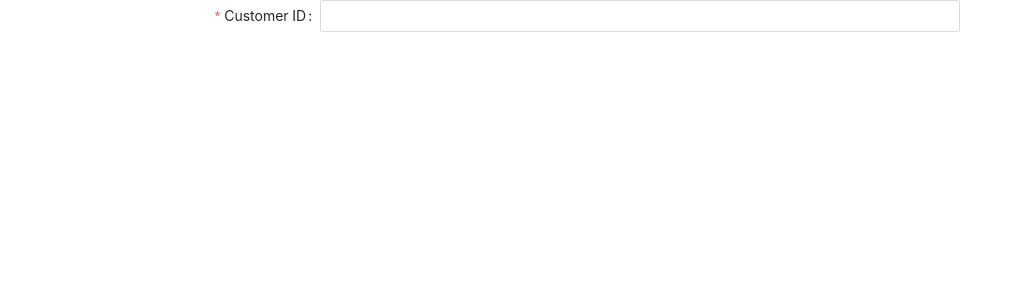
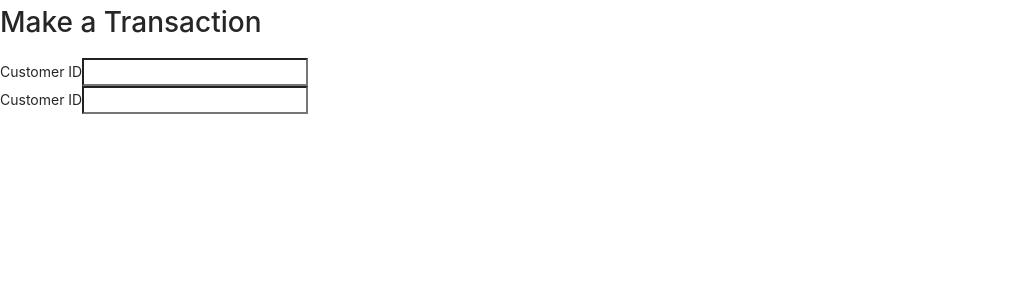
Before and after one commit to loohuiming/TT4_Group15, a React (Create React App) app: page /addTransaction in a window 1280 px wide. Shown: the top 300 px of the page, without its empty margins (0-1023 px from the left). Built offline with nearby package versions, Linux system fonts and the light colour scheme.

Commit message:
change from antd to bootstrap :_(

```diff
--- a/src/components/AddTransaction.js
+++ b/src/components/AddTransaction.js
@@ -1,4 +1,4 @@
-import React, { useEffect } from 'react';
+import React, { useEffect, useState } from 'react';
 // import axois from 'axois';
 import {
     Form,
@@ -28,32 +28,46 @@ function AddTransaction() {
     //     }
     // }
     // )
-    const layout = {
-        labelCol: {
-          span: 6,
-        },
-        wrapperCol: {
-          span: 12,
-        },
-      };
 
-      const tailLayout = {
-        wrapperCol: {
-          offset: 6,
-          span: 12,
-        },
-      };
+    // const layout = {
+    //     labelCol: {
+    //       span: 4,
+    //     },
+    //     wrapperCol: {
+    //       span: 8,
+    //     },
+    //   };
 
-      function handleAddTransaction(e){
-          console.log(e)
-      };
+    // const tailLayout = {
+    //     wrapperCol: {
+    //       offset: 4,
+    //       span: 8,
+    //     },
+    //   };
+
+    const [formData, setFormData] = useState("");
+
+    // const [formStatusType, setFormStatusType] = useState("");
+
+    // const [formStatus, setFormStatus] = useState(null);
+
+    const handleChange = (e) => {
+
+        setFormData({
+
+          ...formData,
+
+
+        });
+    };
+
     return (
         <>
-            <Form
+            <h1>Make a Transaction</h1>
+            {/* <Form
                 {...layout}
                 onFinish={handleAddTransaction}
             >
-
                 <Form.Item
                     label="Customer ID"
                     name="custID"
@@ -66,8 +80,36 @@ function AddTransaction() {
                 >
                     <Input />
                 </Form.Item>
-
-            </Form>
+                <Form.Item
+                    label="Account Key"
+                    name="accountKey"
+                    rules={[
+                        {
+                            required: true,
+                            message: 'Please input account key!',
+                        }
+                    ]}
+                >
+                    <Input />
+                </Form.Item>
+                <Form.Item
+                    {...tailLayout}
+                >
+                    <Button type="primary" htmlType="submit">
+                        Submit
+                    </Button>
+                </Form.Item>
+            </Form> */}
+            <form>
+                <div class="mb-3">
+                    <label for="custID" class="form-label">Customer ID</label>
+                    <input type="text" id="custID"></input>
+                </div>
+                <div class="mb-3">
+                    <label for="custID" class="form-label">Customer ID</label>
+                    <input type="text" id="custID"></input>
+                </div>
+            </form>
         </>
     )
 }
```
